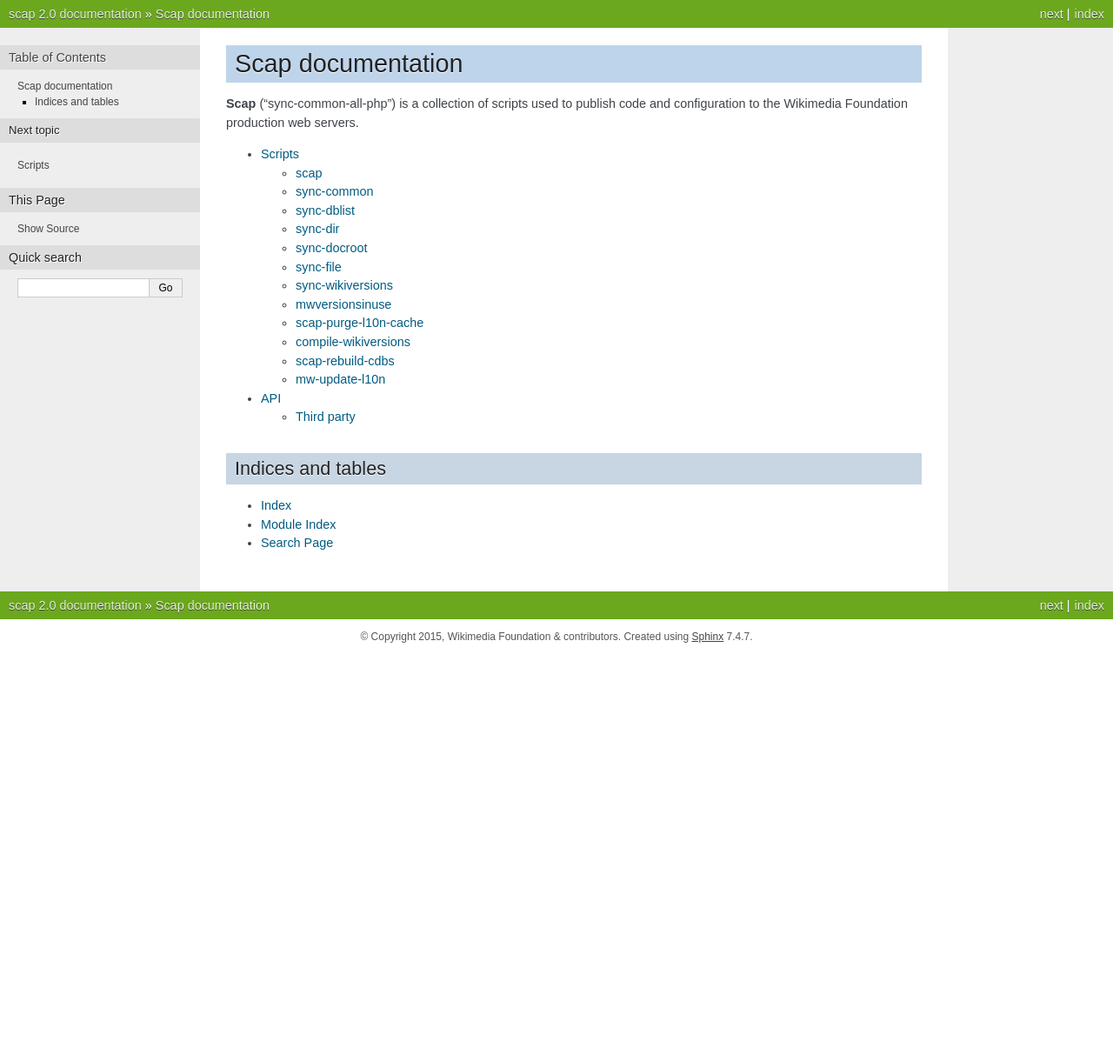
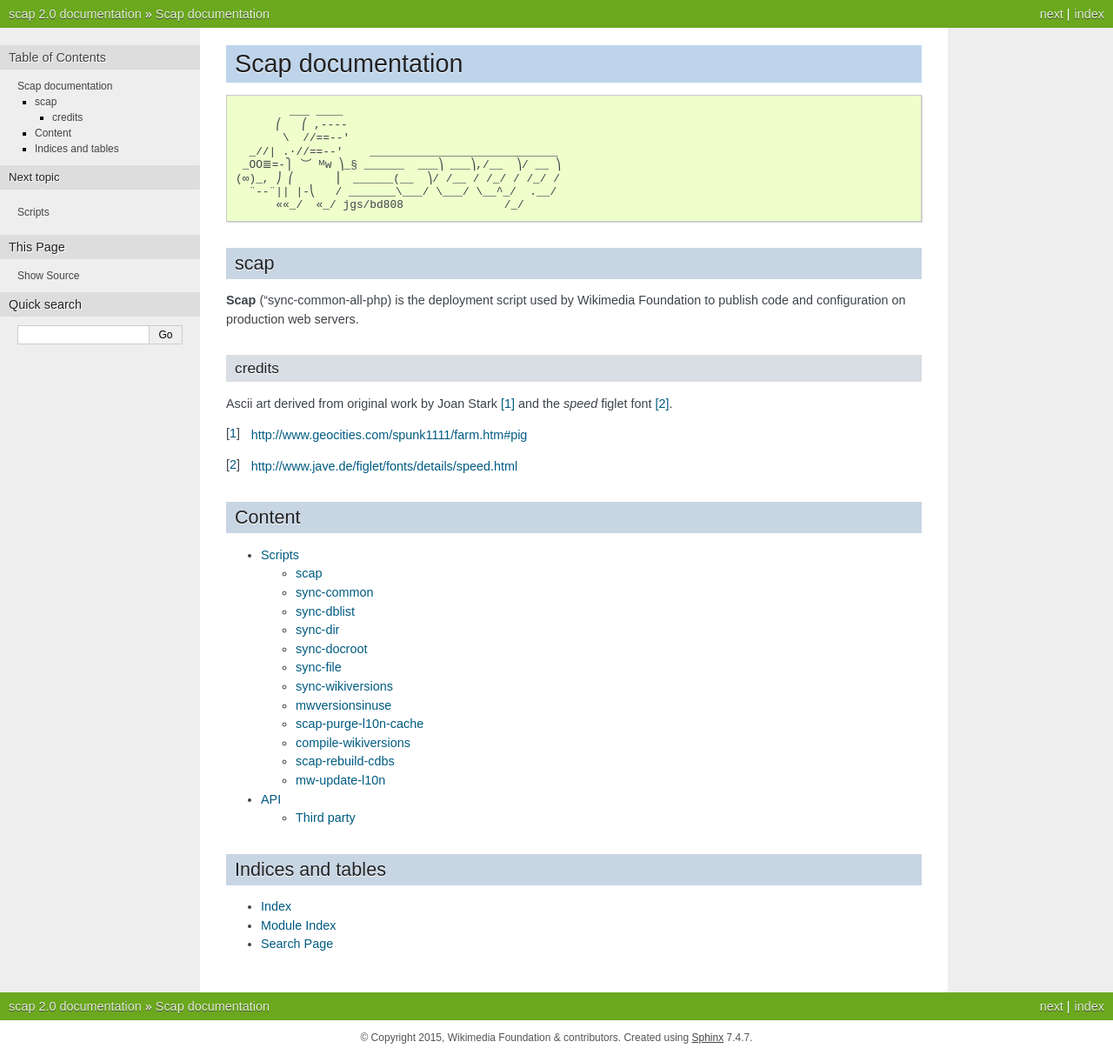
Before and after one commit to wikimedia/mediawiki-tools-scap, a Sphinx documentation site: the page built from docs/index.rst, in a window 1280 px wide. Shown: the whole page at 87% size. Built offline with Sphinx 7.4.7, drawn with Linux system fonts in a browser that asks for light colours; before the commit the page ends 900 px from its top, so only the background shows below that; some of the changed lines change nothing that is shown.

Commit message:
Include README.rst in Sphinx generated doc
The ascii art pig landed in README.rst but was not shown in the Sphinx
generated documentation.

* Include README.rst from index.rst
* Move introduction sentence from index.rst to README.rst, the later is
  more likely to be read first.
* Fix footnotes references to please Sphinx

Change-Id: Ib781947b4a819f731b72ec8e4f35399970f467d3

```diff
--- a/README.rst
+++ b/README.rst
@@ -1,3 +1,5 @@
+::
+
            ___ ____
          ⎛   ⎛ ,----
           \  //==--'
@@ -10,14 +12,15 @@
 scap
 ====
 
-scap is the deployment script used by Wikimedia Foundation.
+**Scap** ("sync-common-all-php) is the deployment script used by Wikimedia
+Foundation to publish code and configuration on production web servers.
 
 
 credits
 ~~~~~~~
 
-Ascii art derived from original work by Joan Stark [#]_ and the `speed` figlet
-font [#]_.
+Ascii art derived from original work by Joan Stark [#pig]_ and the `speed`
+figlet font [#speedfont]_.
 
-... [#] http://www.geocities.com/spunk1111/farm.htm#pig
-... [#] http://www.jave.de/figlet/fonts/details/speed.html
+.. [#pig] http://www.geocities.com/spunk1111/farm.htm#pig
+.. [#speedfont] http://www.jave.de/figlet/fonts/details/speed.html
--- a/docs/index.rst
+++ b/docs/index.rst
@@ -2,8 +2,10 @@
 Scap documentation
 ##################
 
-**Scap** ("sync-common-all-php") is a collection of scripts used to publish code
-and configuration to the Wikimedia Foundation production web servers.
+.. include:: ../README.rst
+
+Content
+=======
 
 .. toctree::
    :maxdepth: 2
```
